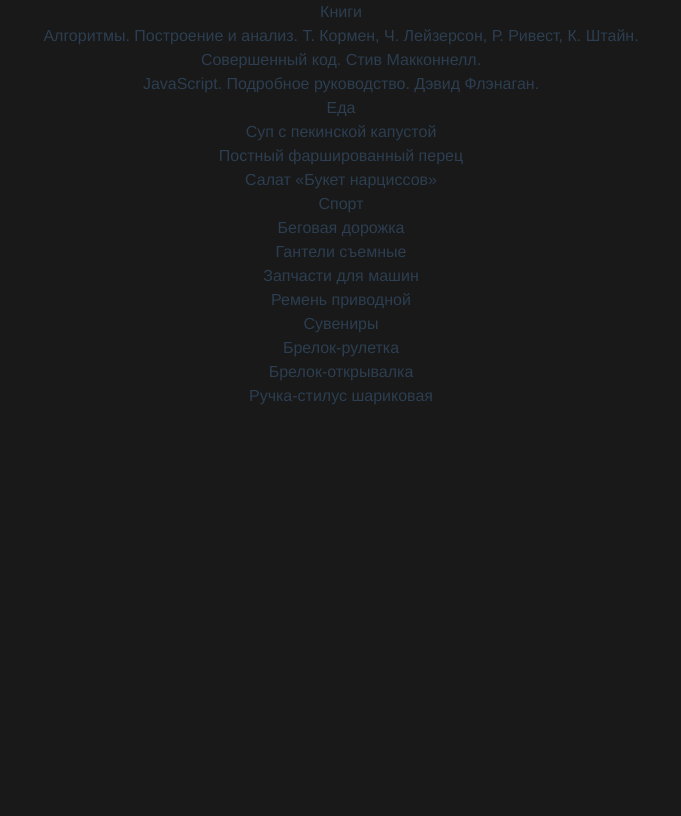
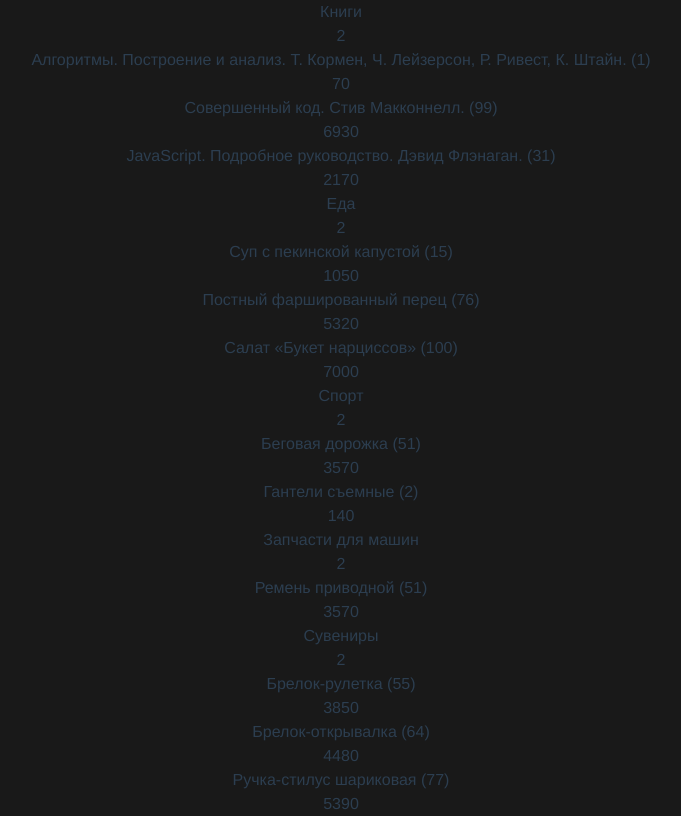
Before and after one commit to Alexarinia/employcity_cart, a Vue app: page / in a window 1280 px wide. Shown: the whole page, without its empty margins (299-980 px from the left). Built offline with nearby package versions, Linux system fonts and the light colour scheme.

Commit message:
Goods: converted price, presence, cat collapsing

```diff
--- a/public/index.html
+++ b/public/index.html
@@ -5,13 +5,12 @@
     <meta http-equiv="X-UA-Compatible" content="IE=edge">
     <meta name="viewport" content="width=device-width,initial-scale=1.0">
     <link rel="icon" href="<%= BASE_URL %>favicon.ico">
-    <title><%= htmlWebpackPlugin.options.title %></title>
+    <title>Employcity Shop</title>
   </head>
   <body class="bg-black-alt font-sans">
     <noscript>
-      <strong>We're sorry but <%= htmlWebpackPlugin.options.title %> doesn't work properly without JavaScript enabled. Please enable it to continue.</strong>
+      <strong>Для корректного отображения сайта включите, пожалуйста, JavaScript</strong>
     </noscript>
     <div id="app"></div>
-    <!-- built files will be auto injected -->
   </body>
 </html>
--- a/src/components/Goods/GoodItem.vue
+++ b/src/components/Goods/GoodItem.vue
@@ -1,6 +1,11 @@
 <template>
-  <div class="catalog-item text-white">
-    {{ good.name }}
+  <div class="catalog-item text-white flex flex-row items-center mb-2">
+    <div class="flex-1 text-left">
+        <h3 class="font-bold text-gray-400">{{ good.name }} ({{ good.P }})</h3>
+    </div>
+    <div class="ml-4 flex-shrink w-[100px] pr-4">
+        <div class="rounded p-3 bg-slate-700">{{ priceInRoubles }}</div>
+    </div>
   </div>
 </template>
 
@@ -10,13 +15,16 @@ export default {
   name: 'GoodsItem',
   data() {
     return {
+        dollarRate: 70
     }
   },
   props: {
     good: Object
   },
-  mounted() {
-    //console.log(this.good);
+  computed: {
+    priceInRoubles() {
+        return this.good.P * this.dollarRate;
+    }
   }
 }
 </script>
--- a/src/components/Goods/GoodsCategoryItem.vue
+++ b/src/components/Goods/GoodsCategoryItem.vue
@@ -1,16 +1,16 @@
 <template>
 
   <div class="w-full p-3">
-      <!--Graph Card-->
       <div class="bg-gray-900 border border-gray-800 rounded shadow">
-          <div class="border-b border-gray-800 p-3">
-              <h5 class="font-bold uppercase text-gray-400">{{ goodsCategory.name }}</h5>
+          <div class="flex justify-center border-b border-gray-800 p-3"
+              @click="collapsed = !collapsed">
+              <h5 class="font-bold uppercase text-gray-200">{{ goodsCategory.name }}</h5>
+              <span class="font-bold text-3xl text-gray-600">2 <span class="text-yellow-600"><i class="fas fa-caret-down"></i></span></span>
           </div>
-          <div class="p-5">
+          <div class="p-5" :class="{ hidden: collapsed }">
             <GoodItem :good="good" v-for="good in goodsCategory.goods" :key="good.G + '_' + good.T" />
           </div>
       </div>
-      <!--/Graph Card-->
   </div>
 </template>
 
@@ -22,12 +22,13 @@ export default {
   components: {
       GoodItem
   },
+  data() {
+    return {
+      collapsed: false
+    }
+  },
   props: {
     goodsCategory: Object
-  },
-  mounted() {
-    console.log('goodsCategory');
-    console.log(this.goodsCategory);
   }
 }
 </script>
--- a/src/components/GoodsCatalog.vue
+++ b/src/components/GoodsCatalog.vue
@@ -1,7 +1,9 @@
 <template>
   <div class="catalog w-full px-4 md:px-0 md:mt-8 mb-16 text-gray-800 leading-normal">
-    <div v-if="goodsCategories" class="flex flex-wrap">
-      <div v-for="goodsCategory in goodsCategories" :key="goodsCategory.id">
+    <div v-if="goodsCategories" class="flex flex-wrap items-start">
+      <div v-for="goodsCategory in goodsCategories"
+          :key="goodsCategory.id"
+           class="md:w-1/2">
         <GoodsCategoryItem :goodsCategory="goodsCategory" />
       </div>
     </div>
@@ -28,6 +30,7 @@ export default {
     msg: String
   },
   computed: {
+    // Собираем список товаров с сопоставленными параметрами
     goods() {
       if(this.goodsContainer && this.goodsContainer.Value && this.goodsContainer.Value.Goods) {
         return this.setGoodsNames(this.goodsContainer.Value.Goods);
@@ -35,6 +38,7 @@ export default {
         return [];
       }
     },
+    // Собираем список категорий товаров
     goodsCategories() {
       if(this.goods) {
         let categories = {};
@@ -50,14 +54,13 @@ export default {
 
           categories[good.G].goods.push(good);
         });
-        console.log('categories');
-      console.log(categories);
 
         return categories;
       } else {
         return [];
       }
     },
+    // Собираем список параметров товаров
     goodsNames() {
       if(this.goodsNamesContainer) {
         return this.goodsNamesContainer;
@@ -67,6 +70,7 @@ export default {
     }
   },
   methods: {
+    // Сопоставляем ID товара с группами и названиями
     setGoodsNames(goods) {
       goods.forEach((value) => {
         if(this.goodsNames[value.G]) {
@@ -84,28 +88,6 @@ export default {
 
       return goods;
     }
-  },
-  mounted() {
-    console.log(this.goods);
-      console.log(this.goodsNames);
   }
 }
 </script>
-
-<!-- Add "scoped" attribute to limit CSS to this component only -->
-<style scoped>
-h3 {
-  margin: 40px 0 0;
-}
-ul {
-  list-style-type: none;
-  padding: 0;
-}
-li {
-  display: inline-block;
-  margin: 0 10px;
-}
-a {
-  color: #42b983;
-}
-</style>
```
